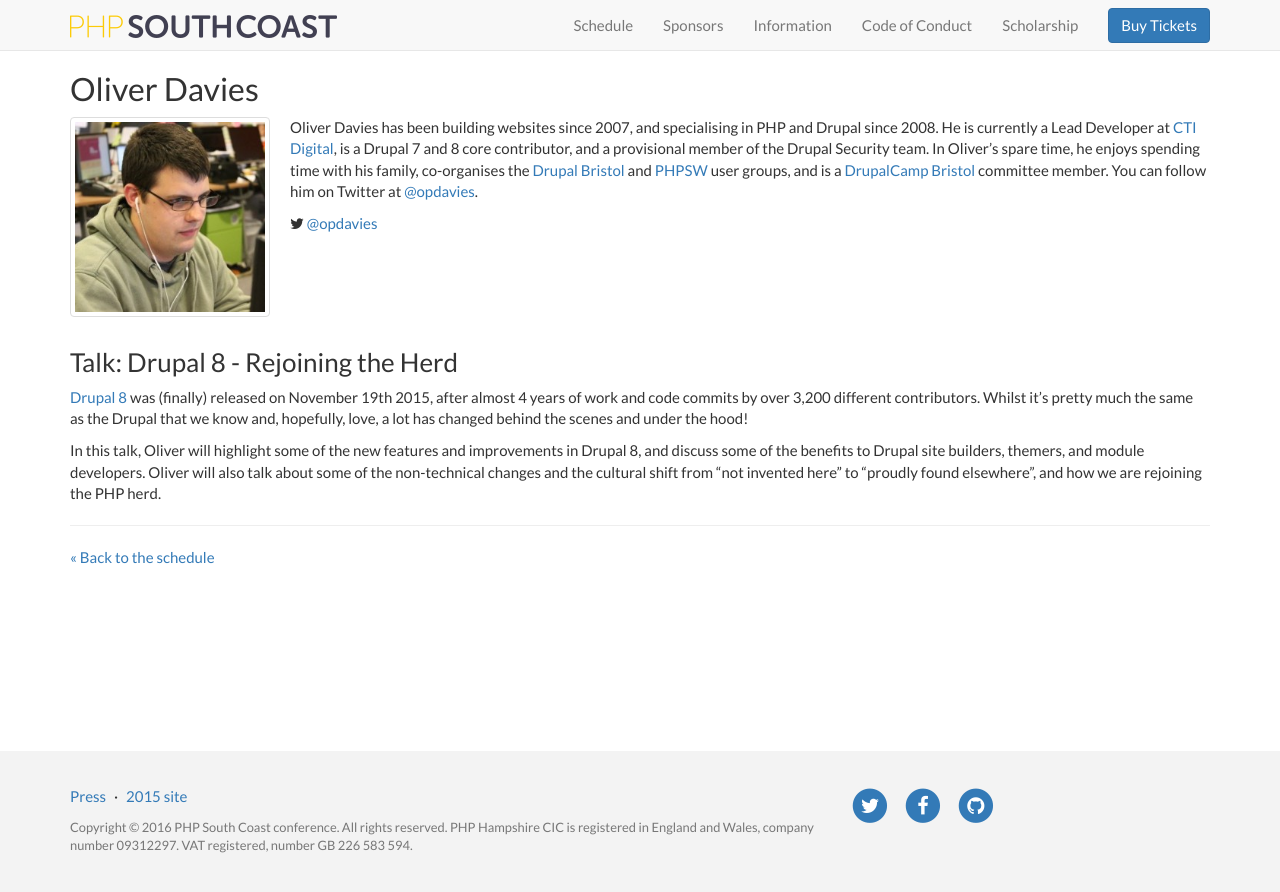
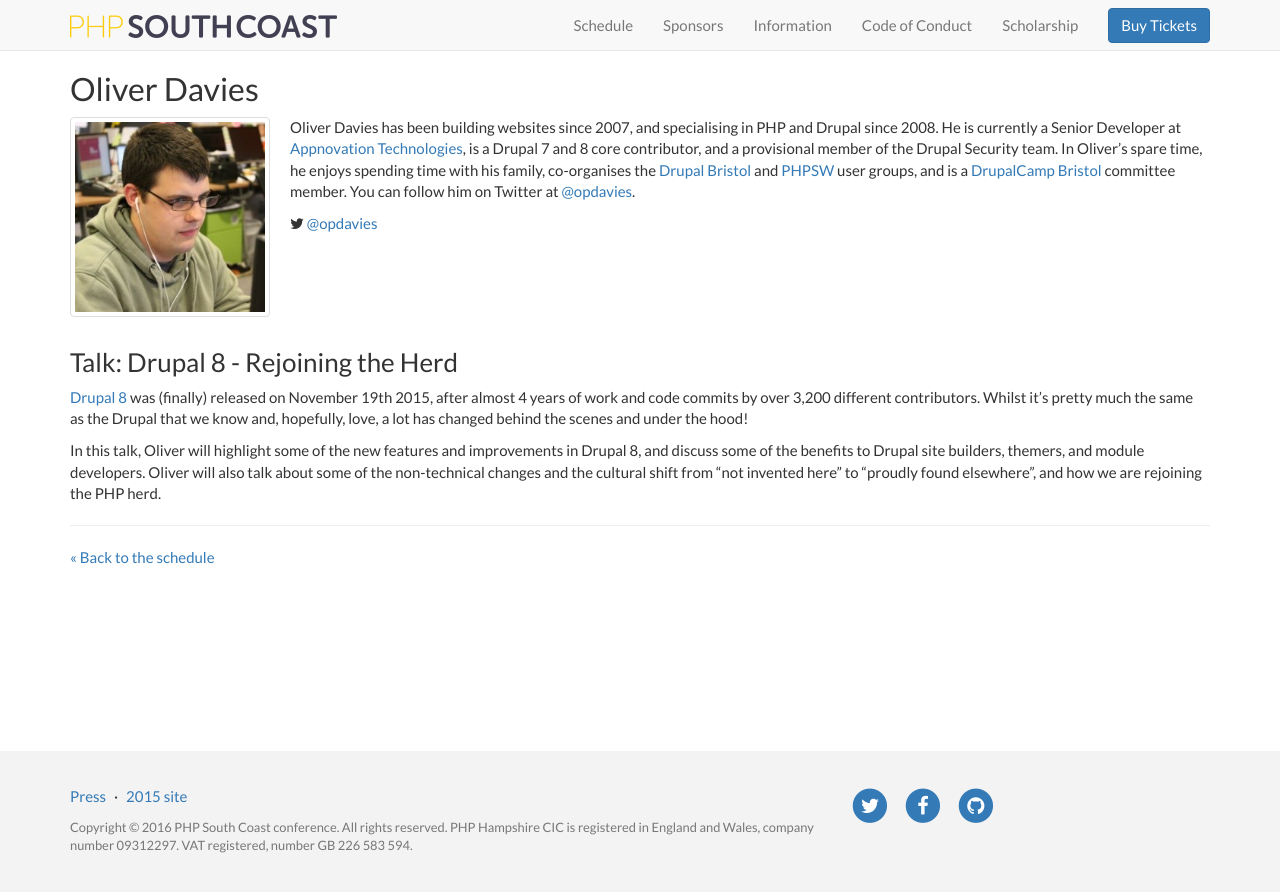
Before and after one commit to phphants/php-south-coast-2016, a Jekyll site: the page built from speakers/oliver-davies.html, in a window 1280 px wide. Shown: the top 892 px of the page. Built offline with Jekyll 4.4.1, drawn with Linux system fonts in a browser that asks for light colours.

Commit message:
Update work info

```diff
--- a/_data/speakers.yml
+++ b/_data/speakers.yml
@@ -59,7 +59,7 @@
   avatar: davies.jpg
   twitter: opdavies
   bio: |
-    Oliver Davies has been building websites since 2007, and specialising in PHP and Drupal since 2008. He is currently a Lead Developer at [CTI Digital](https://www.ctidigital.com), is a Drupal 7 and 8 core contributor, and a provisional member of the Drupal Security team. In Oliver's spare time, he enjoys spending time with his family, co-organises the [Drupal Bristol](http://www.drupalbristol.org.uk) and [PHPSW](https://phpsw.uk) user groups, and is a [DrupalCamp Bristol](http://www.drupalcampbristol.co.uk) committee member. You can follow him on Twitter at [@opdavies](https://twitter.com/opdavies).
+    Oliver Davies has been building websites since 2007, and specialising in PHP and Drupal since 2008. He is currently a Senior Developer at [Appnovation Technologies](https://www.appnovation.com), is a Drupal 7 and 8 core contributor, and a provisional member of the Drupal Security team. In Oliver's spare time, he enjoys spending time with his family, co-organises the [Drupal Bristol](http://www.drupalbristol.org.uk) and [PHPSW](https://phpsw.uk) user groups, and is a [DrupalCamp Bristol](http://www.drupalcampbristol.co.uk) committee member. You can follow him on Twitter at [@opdavies](https://twitter.com/opdavies).
   talks:
     - title: Drupal 8 - Rejoining the Herd
       abstract: |
```
